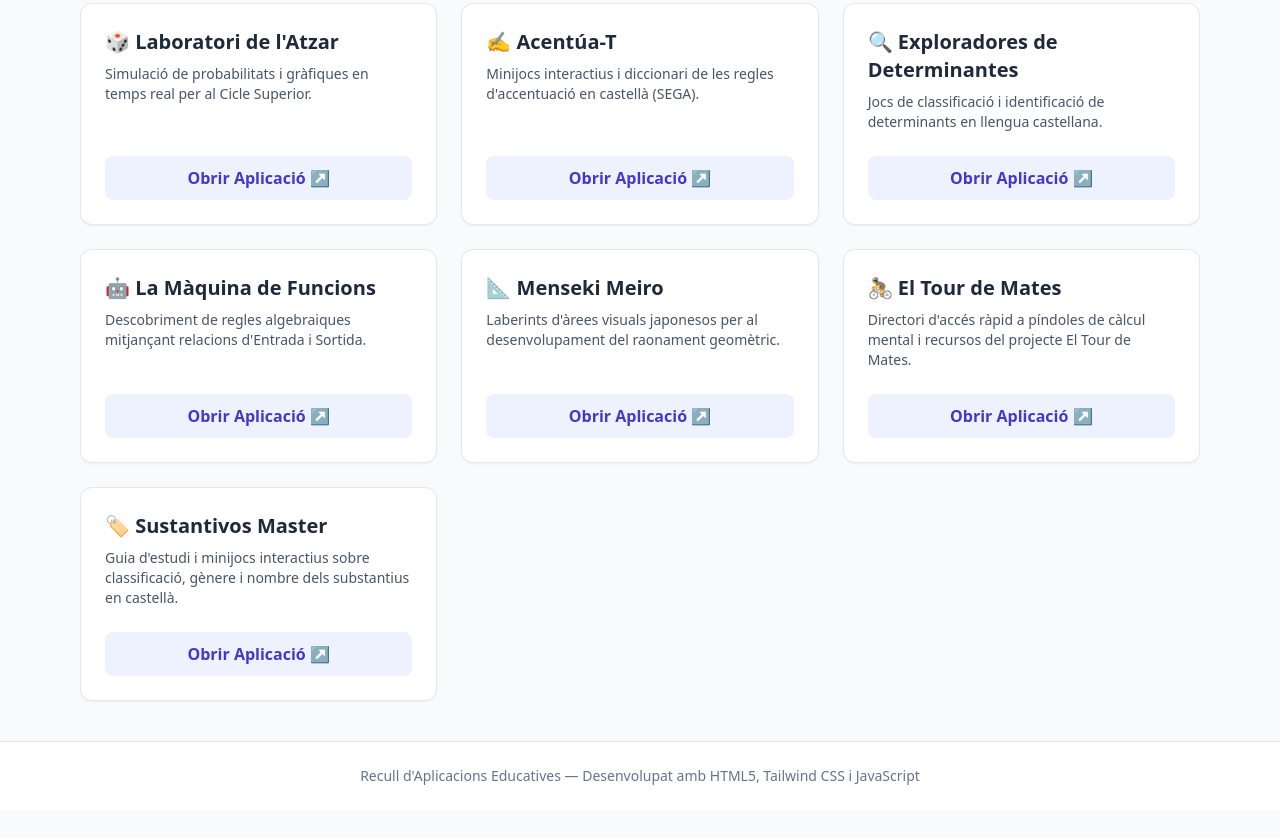
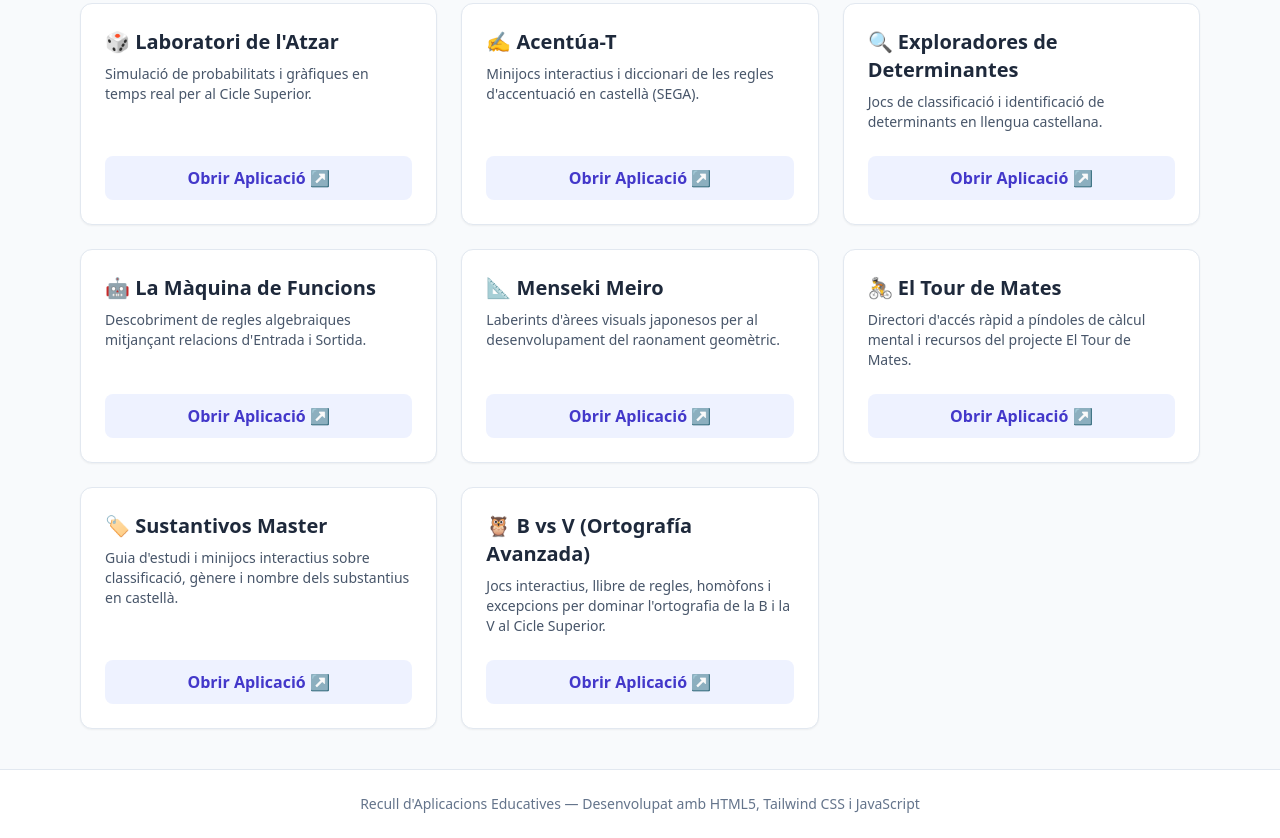
Before and after one commit to cromer23cat/eineseducatives, a plain HTML site: page index.html in a window 1280 px wide. Shown: the part 459-1297 px from the top of the page. Before the commit the page ends 1269 px from the top, so only its background shows below. Drawn offline with nearby package versions, Linux system fonts and the light colour scheme.

Commit message:
Revise comments and add 'B vs V' section
Updated comments and added a new section for 'B vs V' with interactive games and resources for advanced spelling.

```diff
--- a/index.html
+++ b/index.html
@@ -137,7 +137,7 @@
                 </a>
             </div>
 
-            <!-- Sustantivos Master (NOU) -->
+            <!-- Sustantivos Master -->
             <div class="bg-white rounded-xl shadow-sm hover:shadow-md transition-shadow border border-slate-200 p-6 flex flex-col justify-between">
                 <div>
                     <h2 class="text-xl font-bold text-slate-800 mb-2">🏷️ Sustantivos Master</h2>
@@ -146,6 +146,19 @@
                     </p>
                 </div>
                 <a href="https://cromer23cat.github.io/nombrescastellano/index.html" target="_blank" class="inline-block text-center bg-indigo-50 text-indigo-700 hover:bg-indigo-600 hover:text-white font-semibold py-2.5 px-4 rounded-lg transition-colors">
+                    Obrir Aplicació ↗
+                </a>
+            </div>
+
+            <!-- B vs V (NOU) -->
+            <div class="bg-white rounded-xl shadow-sm hover:shadow-md transition-shadow border border-slate-200 p-6 flex flex-col justify-between">
+                <div>
+                    <h2 class="text-xl font-bold text-slate-800 mb-2">🦉 B vs V (Ortografía Avanzada)</h2>
+                    <p class="text-slate-600 text-sm mb-6">
+                        Jocs interactius, llibre de regles, homòfons i excepcions per dominar l'ortografia de la B i la V al Cicle Superior.
+                    </p>
+                </div>
+                <a href="https://cromer23cat.github.io/ByV/index.html" target="_blank" class="inline-block text-center bg-indigo-50 text-indigo-700 hover:bg-indigo-600 hover:text-white font-semibold py-2.5 px-4 rounded-lg transition-colors">
                     Obrir Aplicació ↗
                 </a>
             </div>
```
